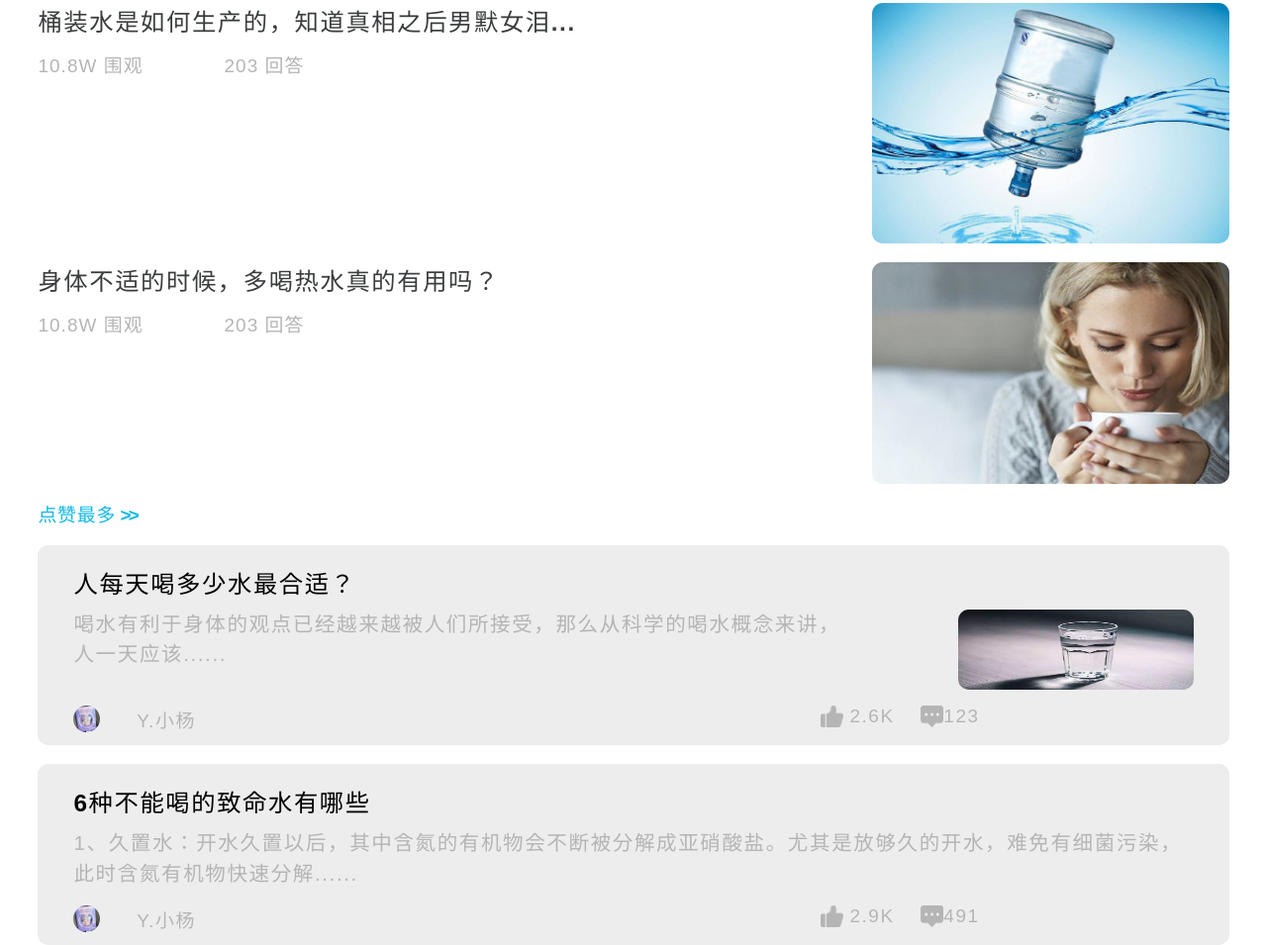
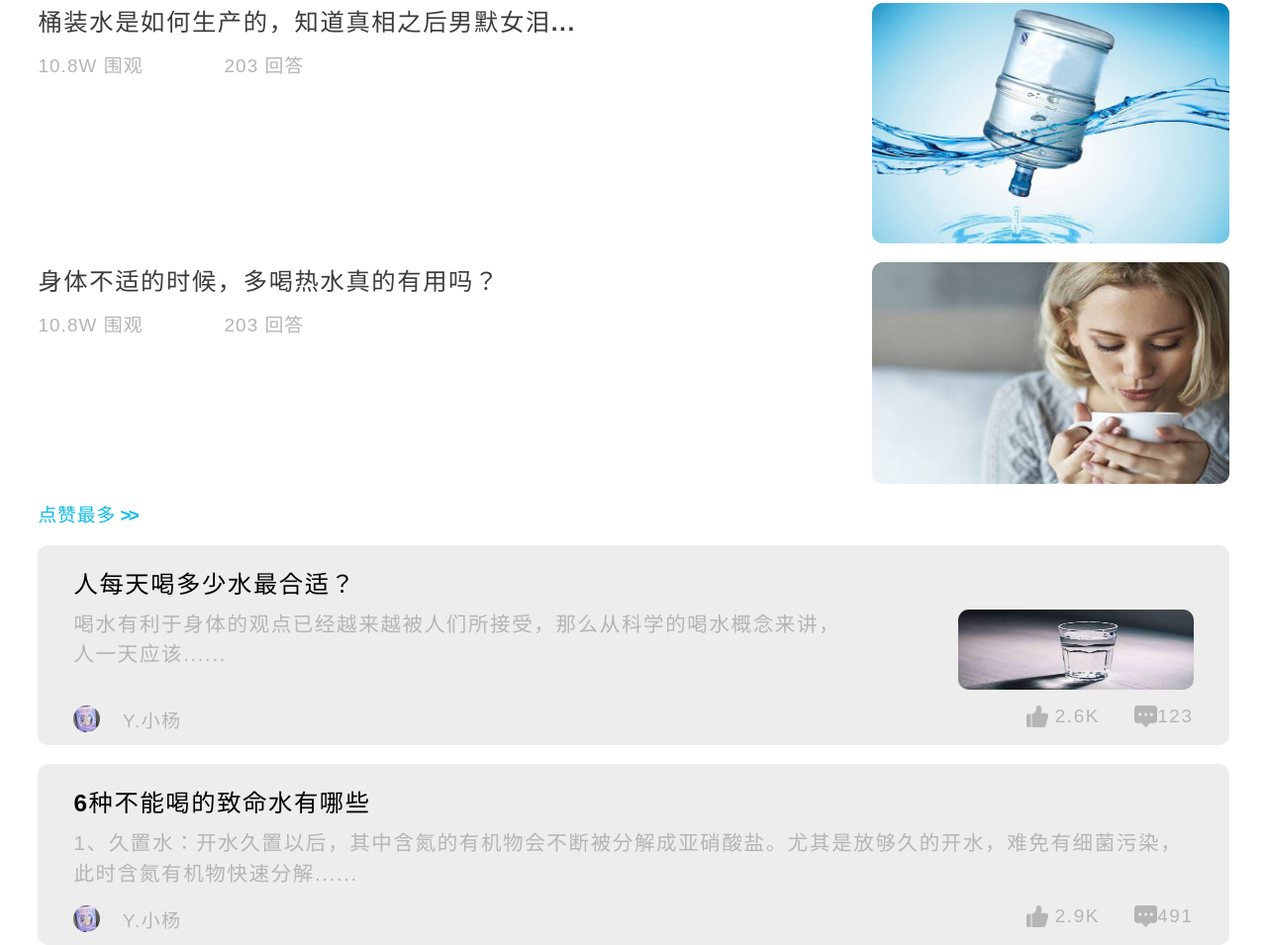
Before and after one commit to FlySongSwen/FlySongSwen.github.io, a plain HTML site: page 水侠网页/index.html in a window 1280 px wide. Shown: the part 529-1484 px from the top of the page at 99% size. Drawn offline with nearby package versions, Linux system fonts and the light colour scheme.

Commit message:
Update main.css

```diff
--- a/水侠网页/main.css
+++ b/水侠网页/main.css
@@ -197,13 +197,14 @@ img{
 }
 
 .thumbUp .down .user{
-    width:65%;
+    width:40%;
     height:0.5rem;
 
 }
 
 .thumbUp .down .thumb{
-    width:35%;
+    width:50%;
+    text-align: right;
 }
 
 
```
